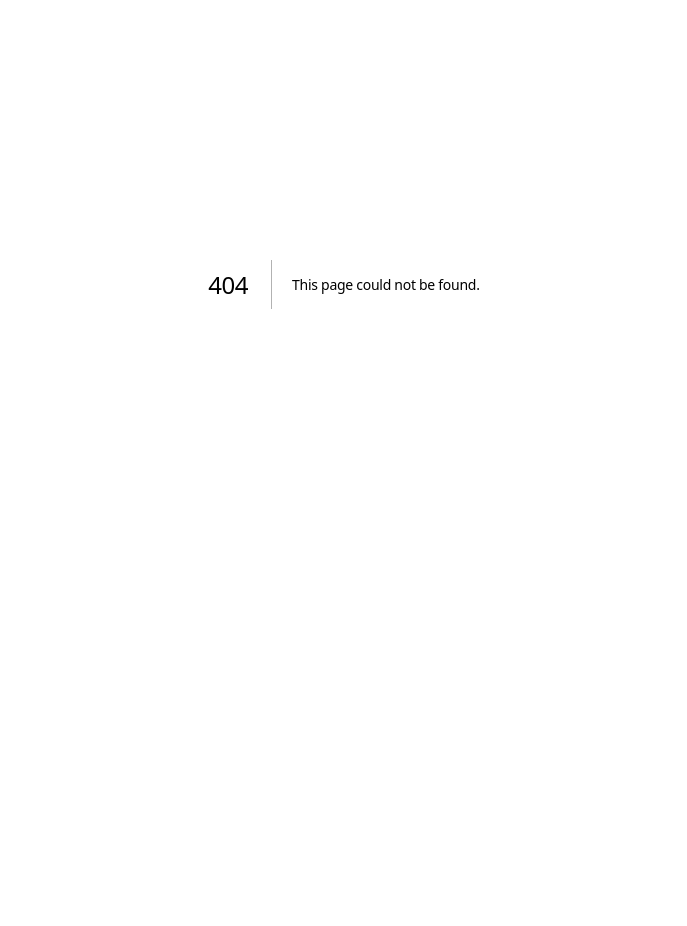
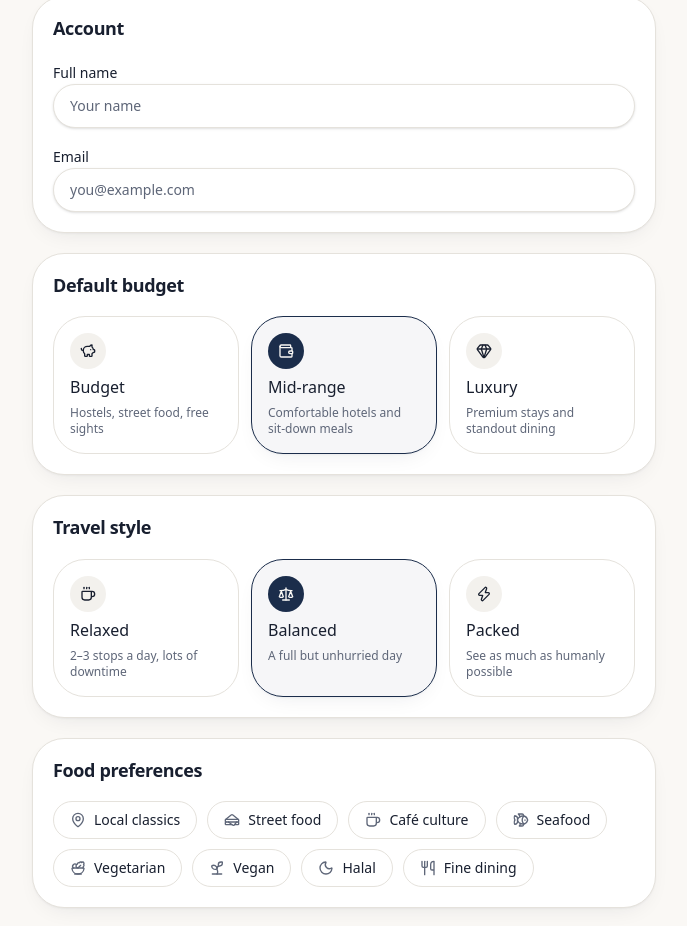
Before and after one commit to rakib-akter/Venturo, a Next.js app: page /profile in a window 1280 px wide. Before the commit this address had no page. Shown: the part 181-1107 px from the top of the page, without its empty margins (296-983 px from the left). Before the commit the page ends 865 px from the top, so only its background shows below. Built offline with nearby package versions, Linux system fonts and the light colour scheme.

Commit message:
feat(profile): build profile/settings page

```diff
--- /dev/null
+++ b/app/profile/page.tsx
@@ -0,0 +1,11 @@
+import type { Metadata } from "next";
+import { ProfileClient } from "@/components/profile/ProfileClient";
+
+export const metadata: Metadata = {
+  title: "Profile",
+  description: "Manage your default travel preferences.",
+};
+
+export default function ProfilePage() {
+  return <ProfileClient />;
+}
--- /dev/null
+++ b/components/profile/ProfileClient.tsx
@@ -0,0 +1,155 @@
+"use client";
+
+import * as React from "react";
+import { Check, LogOut, UserRound } from "lucide-react";
+import {
+  DEFAULT_PROFILE,
+  clearProfile,
+  readProfile,
+  writeProfile,
+  type Profile,
+} from "@/lib/profile-store";
+import { BUDGETS, PACES, FOOD_PREFERENCES } from "@/lib/constants";
+import { Card, CardContent, CardHeader, CardTitle } from "@/components/ui/card";
+import { Input } from "@/components/ui/input";
+import { Label } from "@/components/ui/label";
+import { SegmentedCard } from "@/components/ui/segmented-card";
+import { OptionChip } from "@/components/ui/option-chip";
+import { Button } from "@/components/ui/button";
+
+export function ProfileClient() {
+  const [profile, setProfile] = React.useState<Profile>(DEFAULT_PROFILE);
+  const [saved, setSaved] = React.useState(false);
+  React.useEffect(() => setProfile(readProfile()), []);
+
+  function update<K extends keyof Profile>(key: K, value: Profile[K]) {
+    setProfile((p) => ({ ...p, [key]: value }));
+    setSaved(false);
+  }
+
+  function toggleFood(value: Profile["foodPreferences"][number]) {
+    setProfile((p) => ({
+      ...p,
+      foodPreferences: p.foodPreferences.includes(value)
+        ? p.foodPreferences.filter((f) => f !== value)
+        : [...p.foodPreferences, value],
+    }));
+    setSaved(false);
+  }
+
+  function save() {
+    writeProfile(profile);
+    setSaved(true);
+  }
+
+  function signOut() {
+    clearProfile();
+    setProfile(DEFAULT_PROFILE);
+    setSaved(false);
+  }
+
+  return (
+    <div className="mx-auto max-w-2xl px-6 py-8">
+      <header className="mb-6 flex items-center gap-3">
+        <span className="flex size-12 items-center justify-center rounded-2xl bg-primary text-primary-foreground">
+          <UserRound className="size-6" />
+        </span>
+        <div>
+          <h1 className="font-display text-2xl font-semibold">Profile</h1>
+          <p className="text-muted-foreground">
+            Defaults we&apos;ll prefill on your next trip.
+          </p>
+        </div>
+      </header>
+
+      <div className="space-y-5">
+        <Card>
+          <CardHeader>
+            <CardTitle>Account</CardTitle>
+          </CardHeader>
+          <CardContent className="space-y-4">
+            <div className="space-y-1.5">
+              <Label htmlFor="name">Full name</Label>
+              <Input
+                id="name"
+                value={profile.fullName}
+                onChange={(e) => update("fullName", e.target.value)}
+                placeholder="Your name"
+              />
+            </div>
+            <div className="space-y-1.5">
+              <Label htmlFor="email">Email</Label>
+              <Input
+                id="email"
+                type="email"
+                value={profile.email}
+                onChange={(e) => update("email", e.target.value)}
+                placeholder="you@example.com"
+              />
+            </div>
+          </CardContent>
+        </Card>
+
+        <Card>
+          <CardHeader>
+            <CardTitle>Default budget</CardTitle>
+          </CardHeader>
+          <CardContent>
+            <SegmentedCard
+              options={BUDGETS}
+              value={profile.defaultBudget}
+              onChange={(v) => update("defaultBudget", v)}
+            />
+          </CardContent>
+        </Card>
+
+        <Card>
+          <CardHeader>
+            <CardTitle>Travel style</CardTitle>
+          </CardHeader>
+          <CardContent>
+            <SegmentedCard
+              options={PACES}
+              value={profile.defaultTravelStyle}
+              onChange={(v) => update("defaultTravelStyle", v)}
+            />
+          </CardContent>
+        </Card>
+
+        <Card>
+          <CardHeader>
+            <CardTitle>Food preferences</CardTitle>
+          </CardHeader>
+          <CardContent>
+            <div className="flex flex-wrap gap-2.5">
+              {FOOD_PREFERENCES.map((opt) => (
+                <OptionChip
+                  key={opt.value}
+                  label={opt.label}
+                  icon={opt.icon}
+                  selected={profile.foodPreferences.includes(opt.value)}
+                  onToggle={() => toggleFood(opt.value)}
+                />
+              ))}
+            </div>
+          </CardContent>
+        </Card>
+
+        <div className="flex items-center justify-between">
+          <Button variant="ghost" onClick={signOut}>
+            <LogOut className="size-4" /> Sign out
+          </Button>
+          <Button onClick={save}>
+            {saved ? (
+              <>
+                <Check className="size-4" /> Saved
+              </>
+            ) : (
+              "Save changes"
+            )}
+          </Button>
+        </div>
+      </div>
+    </div>
+  );
+}
```
